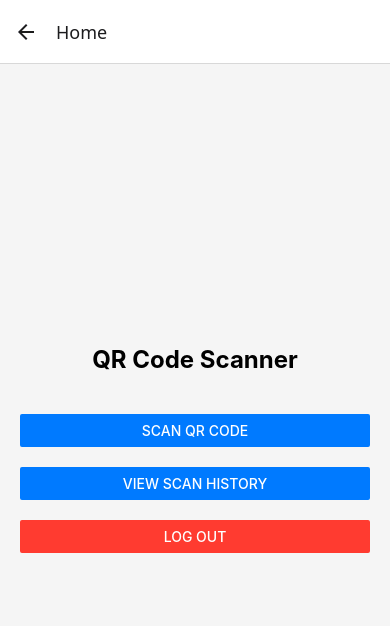
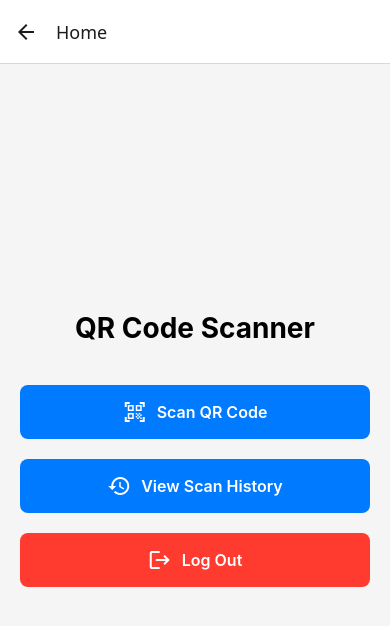
Before and after one commit to noreddine1/qr-app, a React Native app in the folder qr-scanner-app/: screen /Home in a window 390 px wide. Shown: the top 626 px of the page. Built offline with nearby package versions, Linux system fonts and the light colour scheme; no server answers.

Commit message:
feat: Refactor HomeScreen to use TouchableOpacity for navigation buttons and add loading state for logout

```diff
--- a/qr-scanner-app/screens/HomeScreen.js
+++ b/qr-scanner-app/screens/HomeScreen.js
@@ -1,37 +1,60 @@
-import React from 'react';
-import { View, Text, StyleSheet, Button } from 'react-native';
+import React, { useState } from 'react';
+import { View, Text, StyleSheet, TouchableOpacity, ActivityIndicator } from 'react-native';
 import { auth } from '../firebase/config';
+import { MaterialIcons } from '@expo/vector-icons';
 
 export default function HomeScreen({ navigation }) {
+  const [loading, setLoading] = useState(false);
+
   const handleLogout = async () => {
+    setLoading(true);
     try {
       await auth.signOut();
       navigation.replace('Login');
     } catch (error) {
       Alert.alert('Error', `Failed to log out: ${error.message}`);
+    } finally {
+      setLoading(false);
     }
   };
 
   return (
     <View style={styles.container}>
       <Text style={styles.title}>QR Code Scanner</Text>
-      <View style={styles.buttonContainer}>
-        <Button
-          title="Scan QR Code"
-          onPress={() => navigation.navigate('Scanner')}
-          color="#007AFF"
-        />
-      </View>
-      <View style={styles.buttonContainer}>
-        <Button
-          title="View Scan History"
-          onPress={() => navigation.navigate('History')}
-          color="#007AFF"
-        />
-      </View>
-      <View style={styles.buttonContainer}>
-        <Button title="Log Out" onPress={handleLogout} color="#FF3B30" />
-      </View>
+
+      <TouchableOpacity
+        style={styles.button}
+        onPress={() => navigation.navigate('Scanner')}
+        accessibilityLabel="Navigate to QR Code Scanner"
+      >
+        <MaterialIcons name="qr-code-scanner" size={24} color="#fff" />
+        <Text style={styles.buttonText}>Scan QR Code</Text>
+      </TouchableOpacity>
+
+      <TouchableOpacity
+        style={styles.button}
+        onPress={() => navigation.navigate('History')}
+        accessibilityLabel="Navigate to Scan History"
+      >
+        <MaterialIcons name="history" size={24} color="#fff" />
+        <Text style={styles.buttonText}>View Scan History</Text>
+      </TouchableOpacity>
+
+      <TouchableOpacity
+        style={[styles.button, styles.logoutButton]}
+        onPress={handleLogout}
+        disabled={loading}
+        accessibilityLabel="Log out of the application"
+      >
+        {loading ? (
+          <ActivityIndicator size="small" color="#fff" />
+        ) : (
+          <>
+            <MaterialIcons name="logout" size={24} color="#fff" />
+            <Text style={styles.buttonText}>Log Out</Text>
+          </>
+        )}
+      </TouchableOpacity>
     </View>
   );
 }
@@ -45,12 +68,28 @@ const styles = StyleSheet.create({
     padding: 20,
   },
   title: {
-    fontSize: 24,
+    fontSize: 28,
     fontWeight: 'bold',
     marginBottom: 30,
+    textAlign: 'center',
   },
-  buttonContainer: {
+  button: {
+    flexDirection: 'row',
+    alignItems: 'center',
+    justifyContent: 'center',
     width: '100%',
+    padding: 15,
     marginVertical: 10,
+    backgroundColor: '#007AFF',
+    borderRadius: 8,
+  },
+  logoutButton: {
+    backgroundColor: '#FF3B30',
+  },
+  buttonText: {
+    color: '#fff',
+    fontSize: 16,
+    fontWeight: '600',
+    marginLeft: 10,
   },
 });
```
